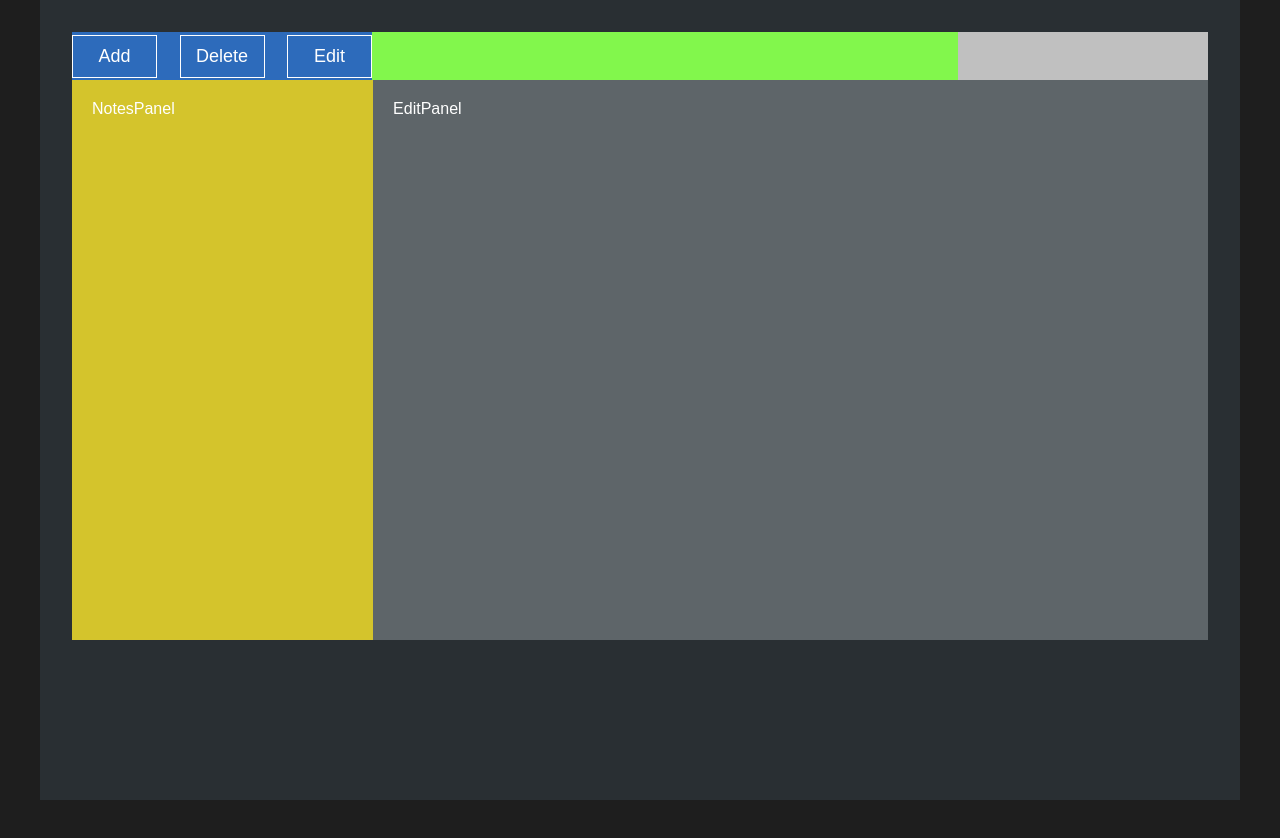
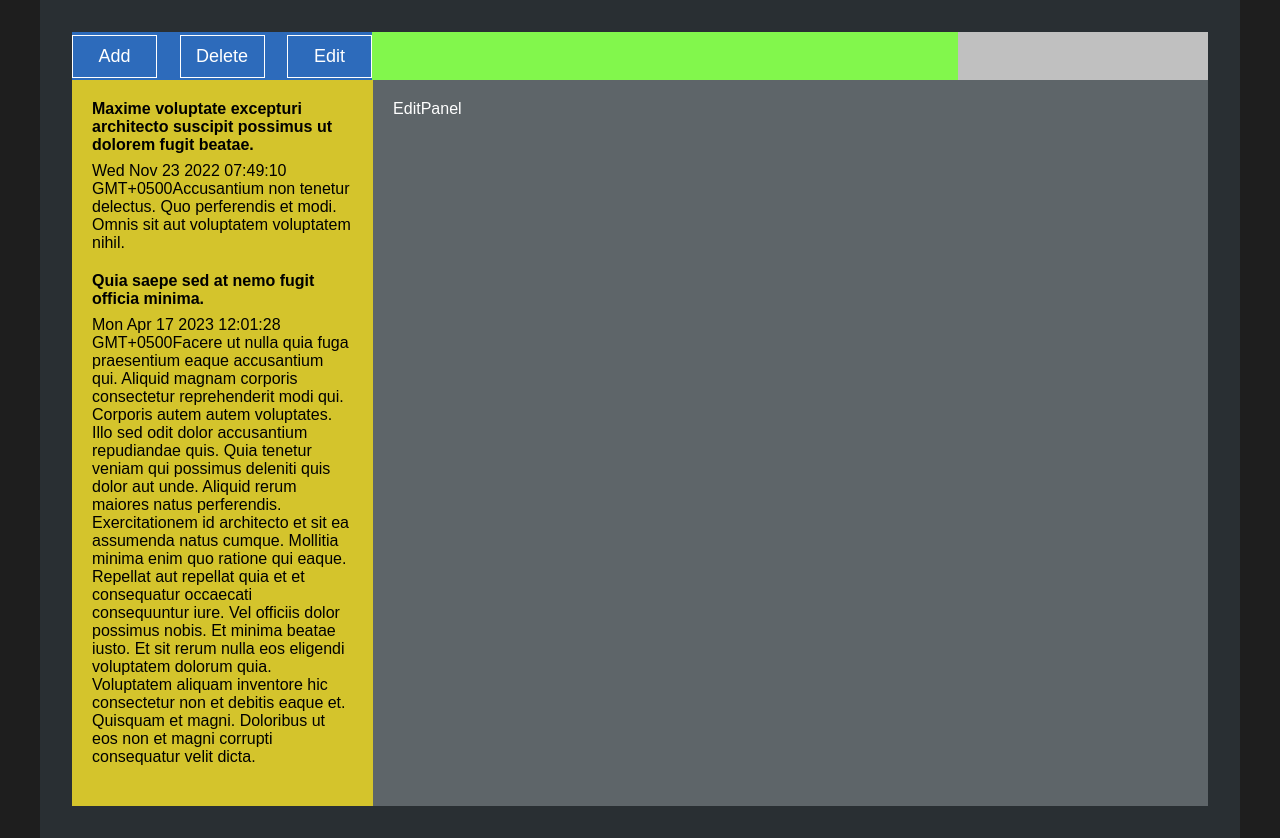
Before and after one commit to Andrew-Sparrow/It-Digital, a React (Create React App) app: page / in a window 1280 px wide. Before the commit the page ends 800 px from the top, so only its background shows below. Built offline with nearby package versions, Linux system fonts and the light colour scheme.

Commit message:
adds margin-bottom to title note item

```diff
--- a/src/components/EditPanel.jsx
+++ b/src/components/EditPanel.jsx
@@ -4,7 +4,6 @@ import styled from 'styled-components';
 
 const StyledEditPanel = styled.section`
   width: 100%;
-  height: 70vh;
   background-color: #5e6569;
   color: #fff;
   font-family: 'Arial', sans-serif;
--- a/src/components/NoteItem.jsx
+++ b/src/components/NoteItem.jsx
@@ -1,14 +1,34 @@
 import React from 'react';
 import styled from 'styled-components';
 
+
 const StyledNoteItem = styled.div`
-  background-color: #e1dfff;
+  /* background-color: #b8e9ff; */
+  color: #000;
+  margin-bottom: 20px;
+
+  .title {
+    margin-bottom: 8px;
+  }
 `;
 
-const NoteItem = () => {
+
+const NoteItem = (props) => {
+  const { title, time, text } = props;
+
   return (
-    <StyledNoteItem>NoteItem</StyledNoteItem>
+    <StyledNoteItem>
+      <div className='title'>
+        <strong >{title}</strong>
+      </div>
+      <div className='text'>
+        <p><span>{time}</span>{text}</p>
+      </div>
+    </StyledNoteItem>
   )
 };
 
-export default NoteItem;
+
+
+// export { StyledNoteItem };
+export { NoteItem };
--- a/src/components/NotesPanel.jsx
+++ b/src/components/NotesPanel.jsx
@@ -1,11 +1,18 @@
 import React from 'react';
 import styled from 'styled-components';
+// import { StyledNoteItem } from './NoteItem';
+import { NoteItem } from './NoteItem';
 
 
 const StyledNotesPanel = styled.section`
   background-color: #d4c42c;
   /* background-color: #5c66de; */
   padding: 20px;
+  min-height: 50vh;
+
+  &:nth-last-child(1) {
+    margin-bottom: 0;
+  }
 
   @media ${ props => props.theme.media.desktop } {
     width: 400px;
@@ -23,10 +30,27 @@ const StyledNotesPanel = styled.section`
   }
 `;
 
+const notes = [
+  {
+    id: 1,
+    title: 'Maxime voluptate excepturi architecto suscipit possimus ut dolorem fugit beatae.',
+    time: 'Wed Nov 23 2022 07:49:10 GMT+0500',
+    text: 'Accusantium non tenetur delectus. Quo perferendis et modi. Omnis sit aut voluptatem voluptatem nihil.'
+  },
+  {
+    id: 2,
+    title: 'Quia saepe sed at nemo fugit officia minima.',
+    time: 'Mon Apr 17 2023 12:01:28 GMT+0500',
+    text: 'Facere ut nulla quia fuga praesentium eaque accusantium qui. Aliquid magnam corporis consectetur reprehenderit modi qui. Corporis autem autem voluptates. Illo sed odit dolor accusantium repudiandae quis. Quia tenetur veniam qui possimus deleniti quis dolor aut unde. Aliquid rerum maiores natus perferendis. Exercitationem id architecto et sit ea assumenda natus cumque. Mollitia minima enim quo ratione qui eaque. Repellat aut repellat quia et et consequatur occaecati consequuntur iure. Vel officiis dolor possimus nobis. Et minima beatae iusto. Et sit rerum nulla eos eligendi voluptatem dolorum quia. Voluptatem aliquam inventore hic consectetur non et debitis eaque et. Quisquam et magni. Doloribus ut eos non et magni corrupti consequatur velit dicta.'
+  },
+];
+
 
 const NotesPanel = (props) => {
   return (
-    <StyledNotesPanel {...props}>NotesPanel</StyledNotesPanel>
+    <StyledNotesPanel {...props}>{
+      notes.map((item) => <NoteItem {...item} key={item.id} />)
+    }</StyledNotesPanel>
   )
 };
 
--- a/src/index.js
+++ b/src/index.js
@@ -2,7 +2,7 @@ import React from 'react';
 import ReactDOM from 'react-dom/client';
 import './index.css';
 import App from './App';
-import styled, { createGlobalStyle, ThemeProvider } from 'styled-components';
+import { createGlobalStyle, ThemeProvider } from 'styled-components';
 
 const Global = createGlobalStyle`
   * {
```
